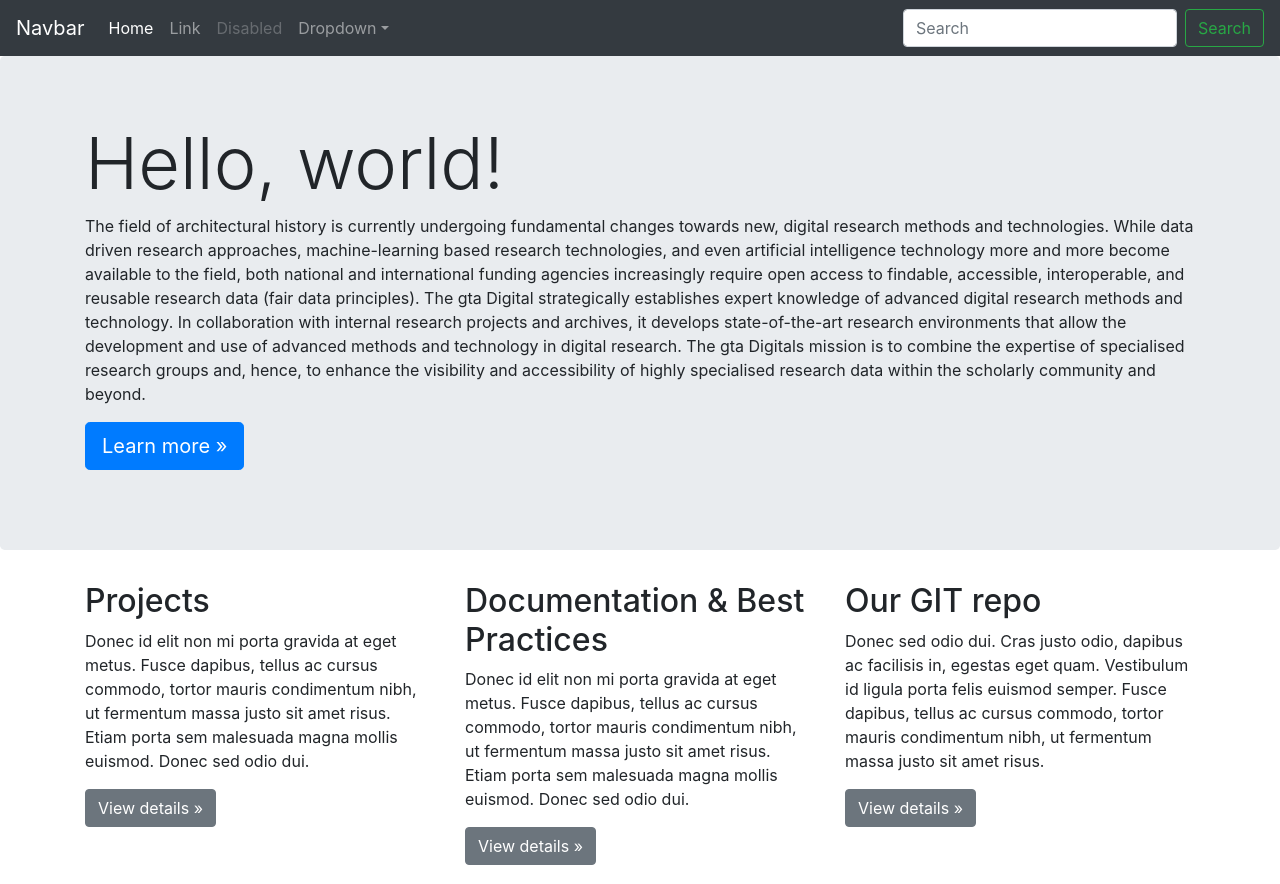
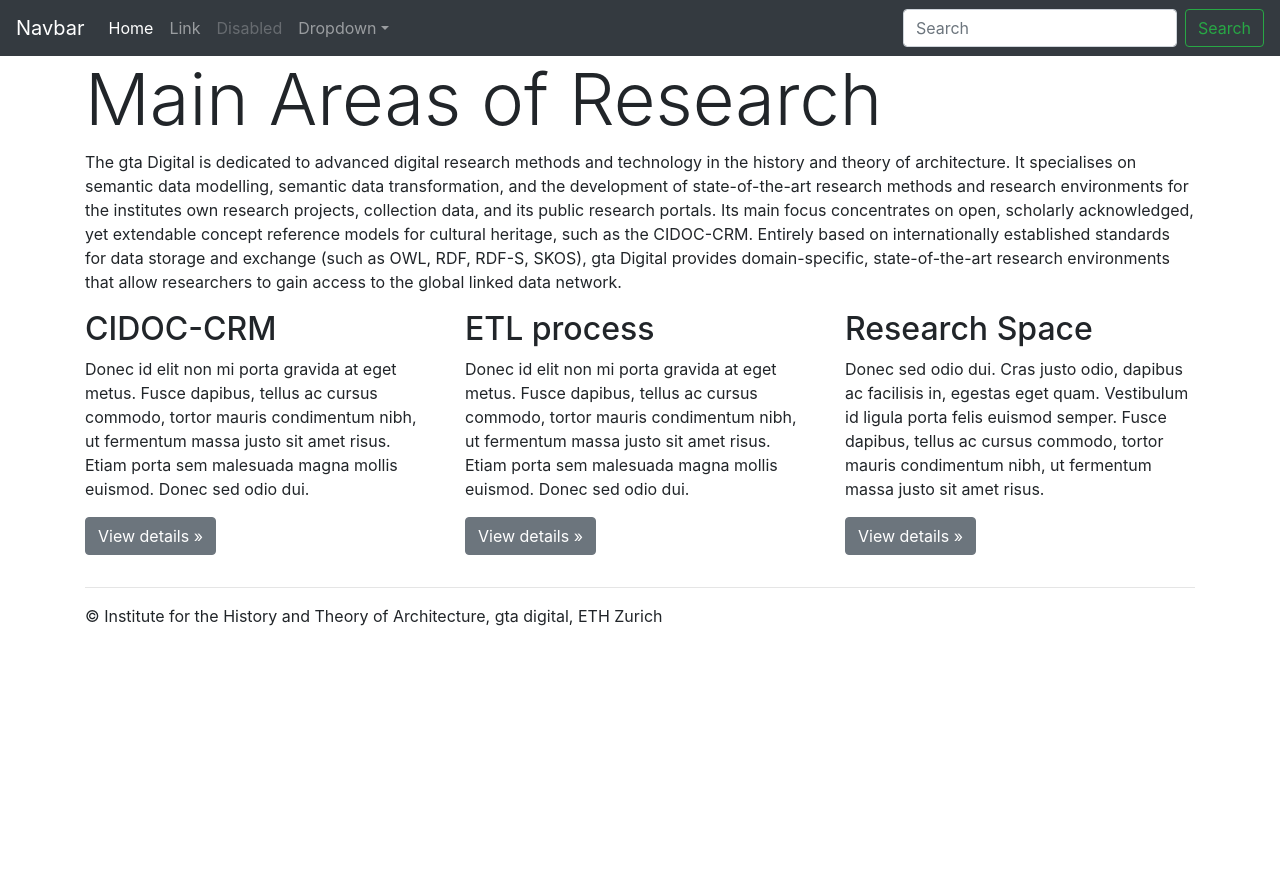
Before and after one commit to gtadigital/gtadigital.github.io, a plain HTML site: page more.html in a window 1280 px wide. Shown: the top 884 px of the page. After the commit the page ends 800 px from the top, so only its background shows below. Drawn offline with nearby package versions, Linux system fonts and the light colour scheme.

Commit message:
Added INDEX and MORE content

```diff
--- a/more.html
+++ b/more.html
@@ -65,31 +65,31 @@
 <main role="main">
 
   <!-- Main jumbotron for a primary marketing message or call to action -->
-  <div class="jumbotron">
+
     <div class="container">
-      <h1 class="display-3">Hello, world!</h1>
-      <p>The field of architectural history is currently undergoing fundamental changes towards new, digital research methods and technologies. While data driven research approaches, machine-learning based research technologies, and even artificial intelligence technology more and more become available to the field, both national and international funding agencies increasingly require open access to findable, accessible, interoperable, and reusable research data (fair data principles).
+      <h1 class="display-3">Main Areas of Research</h1>
+      <p>The gta Digital is dedicated to advanced digital research methods and technology in the history and theory of architecture. It specialises on semantic data modelling, semantic data transformation, and the development of state-of-the-art research methods and research environments for the institutes own research projects, collection data, and its public research portals.
 
-The gta Digital strategically establishes expert knowledge of advanced digital research methods and technology. In collaboration with internal research projects and archives, it develops state-of-the-art research environments that allow the development and use of advanced methods and technology in digital research. The gta Digitals mission is to combine the expertise of specialised research groups and, hence, to enhance the visibility and accessibility of highly specialised research data within the scholarly community and beyond.  </p>
-      <p><a class="btn btn-primary btn-lg" href="more.html" role="button">Learn more &raquo;</a></p>
+Its main focus concentrates on open, scholarly acknowledged, yet extendable concept reference models for cultural heritage, such as the CIDOC-CRM. Entirely based on internationally established standards for data storage and exchange (such as OWL, RDF, RDF-S, SKOS), gta Digital provides domain-specific, state-of-the-art research environments that allow researchers to gain access to the global linked data network.   </p>
+
     </div>
-  </div>
+
 
   <div class="container">
     <!-- Example row of columns -->
     <div class="row">
       <div class="col-md-4">
-        <h2>Projects</h2>
+        <h2>CIDOC-CRM</h2>
         <p>Donec id elit non mi porta gravida at eget metus. Fusce dapibus, tellus ac cursus commodo, tortor mauris condimentum nibh, ut fermentum massa justo sit amet risus. Etiam porta sem malesuada magna mollis euismod. Donec sed odio dui. </p>
         <p><a class="btn btn-secondary" href="#" role="button">View details &raquo;</a></p>
       </div>
       <div class="col-md-4">
-        <h2>Documentation & Best Practices</h2>
+        <h2>ETL process</h2>
         <p>Donec id elit non mi porta gravida at eget metus. Fusce dapibus, tellus ac cursus commodo, tortor mauris condimentum nibh, ut fermentum massa justo sit amet risus. Etiam porta sem malesuada magna mollis euismod. Donec sed odio dui. </p>
         <p><a class="btn btn-secondary" href="#" role="button">View details &raquo;</a></p>
       </div>
       <div class="col-md-4">
-        <h2>Our GIT repo</h2>
+        <h2>Research Space</h2>
         <p>Donec sed odio dui. Cras justo odio, dapibus ac facilisis in, egestas eget quam. Vestibulum id ligula porta felis euismod semper. Fusce dapibus, tellus ac cursus commodo, tortor mauris condimentum nibh, ut fermentum massa justo sit amet risus.</p>
         <p><a class="btn btn-secondary" href="#" role="button">View details &raquo;</a></p>
       </div>
```
Also changed, not shown: nav.html (deleted, +0 -32 lines).
